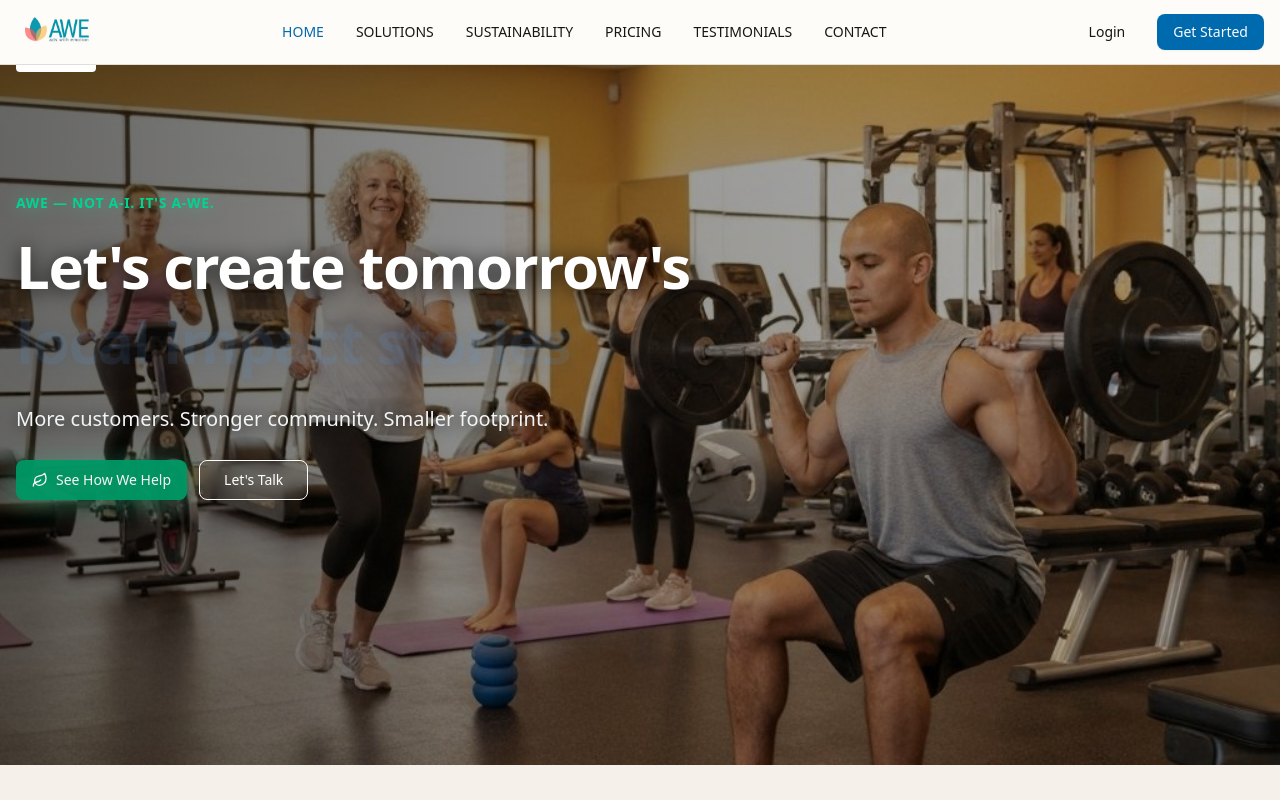
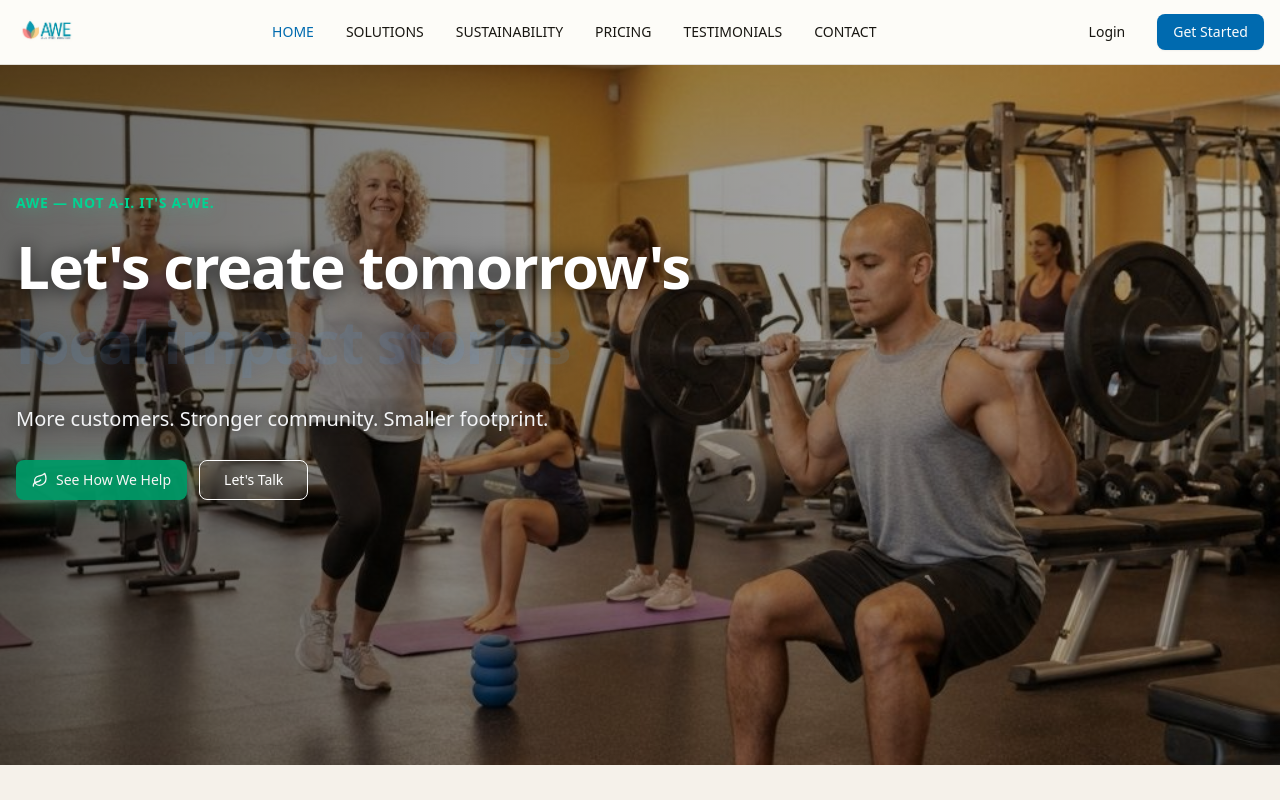
Before and after one commit to valentinasilva8/bob25, a Next.js app in the folder frontend/: page / in a window 1280 px wide. Shown: the top 800 px of the page. Built offline with nearby package versions, Linux system fonts and the light colour scheme.

Commit message:
Reduce logo size to prevent overlap with content
- Decreased logo size from 80x80 to 64x64 pixels
- Maintains visibility while preventing overlap with content below
- Logo should now fit properly within header bounds

```diff
--- a/frontend/components/header.tsx
+++ b/frontend/components/header.tsx
@@ -13,8 +13,8 @@ export function Header() {
           <Image
             src="/awe-logo.jpg"
             alt="AWE Logo"
-            width={80}
-            height={80}
+            width={60}
+            height={60}
             className="rounded"
             style={{
               mixBlendMode: 'multiply'
```
